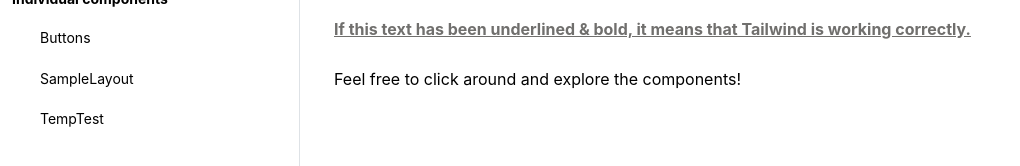
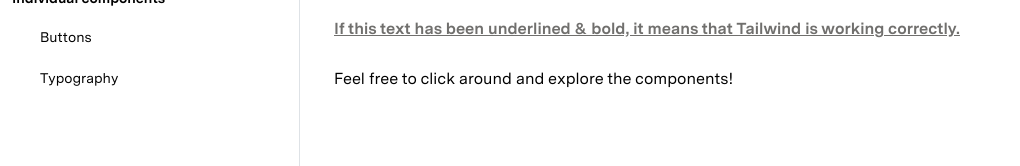
Before and after one commit to goodhuman-me/mantine-demo, a React (Vite) app: page / in a window 1280 px wide. Shown: the part 190-356 px from the top of the page, without its empty margins (0-1020 px from the left). Built offline with nearby package versions, Linux system fonts and the light colour scheme; some icons are missing.

Commit message:
feat: Added Typography

```diff
--- a/src/pages/ButtonsPage.tsx
+++ b/src/pages/components/ButtonsPage.tsx
@@ -1,6 +1,6 @@
 import { ActionIcon, Box, Button, Flex, Title } from "@mantine/core";
-import { Content } from "../components/Content";
-import DefaultLayout from "../layouts/DefaultLayout";
+import { Content } from "../../components/Content";
+import DefaultLayout from "../../layouts/DefaultLayout";
 import { Analyze } from "tabler-icons-react";
 
 export const ButtonsPage = () => (
--- /dev/null
+++ b/src/pages/components/TypographyPage.tsx
@@ -0,0 +1,33 @@
+import { Code, Text, Title } from "@mantine/core";
+import { Content } from "../../components/Content";
+import DefaultLayout from "../../layouts/DefaultLayout";
+
+export default function TypographyPage() {
+  return (
+    <DefaultLayout title="Typography" subtitle="All things type related">
+      <Content.Header>Title</Content.Header>
+      <Content.Section title="Title (Heading)">
+        <Content.Text>All heading sizes</Content.Text>
+        <Content.Area>
+          <Title order={1}>Title - order 1</Title>
+          <Title order={2}>Title - order 2</Title>
+          <Title order={3}>Title - order 3</Title>
+          <Title order={4}>Title - order 4</Title>
+          <Title order={5}>Title - order 5</Title>
+          <Title order={6}>Title - order 6</Title>
+        </Content.Area>
+      </Content.Section>
+
+      <Content.Section title="Text">
+        <Content.Text>All Text sizes</Content.Text>
+        <Content.Area>
+          <Text size="xs">Text xs - X-small</Text>
+          <Text size="sm">Text sm - Small</Text>
+          <Text size="md">Text md - Medium</Text>
+          <Text size="lg">Text lg - Large</Text>
+          <Text size="xl">Text xl - X-large</Text>
+        </Content.Area>
+      </Content.Section>
+    </DefaultLayout>
+  );
+}
--- a/src/routes/router.tsx
+++ b/src/routes/router.tsx
@@ -2,22 +2,20 @@
 import App from "../App.tsx";
 import Home from "../pages/HomePage.tsx";
 import SampleLayout from "../pages/SampleLayoutPage.tsx";
-import { ButtonsPage } from "../pages/ButtonsPage.tsx";
+import { ButtonsPage } from "../pages/components/ButtonsPage.tsx";
 import TempTestPage from "../pages/TempTestPage.tsx";
+import TypographyPage from "../pages/components/TypographyPage.tsx";
 
 const routes = (
   <>
     <Route path="/" element={<App />}>
       <Route path="/" element={<Home />} />
       <Route path="Buttons" element={<ButtonsPage />} />
-
-      {/* <Route path="TextInput" element={<TextInputPage />} /> */}
-      {/* <Route path="Typography" element={<TypographyPage />} /> */}
-
-      <Route path="SampleLayout" element={<SampleLayout />} />
-      <Route path="TempTest" element={<TempTestPage />} />
+      <Route path="Typography" element={<TypographyPage />} />
     </Route>
     <Route path="/test" element={<div>test</div>} />
+    <Route path="SampleLayout" element={<SampleLayout />} />
+    <Route path="TempTest" element={<TempTestPage />} />
   </>
 );
 
--- a/src/themes/theme.ts
+++ b/src/themes/theme.ts
@@ -7,11 +7,18 @@
 import "./common/colors.module.css";
 import { ActionIconProps } from "./action-icon/action-icon-props";
 
+const defaultFontFamily =
+  "'Messina Sans','--apple-system','BlinkMacSystemFont','Segoe UI','Roboto','Helvetica Neue','Arial','sans-serif','Apple Color Emoji','Segoe UI Emoji','Segoe UI Symbol'";
+
 export const theme = createTheme({
   focusRing: "auto",
   variantColorResolver,
   activeClassName: activeClasses.active,
   defaultRadius: 6,
+  fontFamily: defaultFontFamily,
+  headings: {
+    fontFamily: defaultFontFamily,
+  },
   components: {
     Button: buttonProps,
     ActionIcon: ActionIconProps,
```
